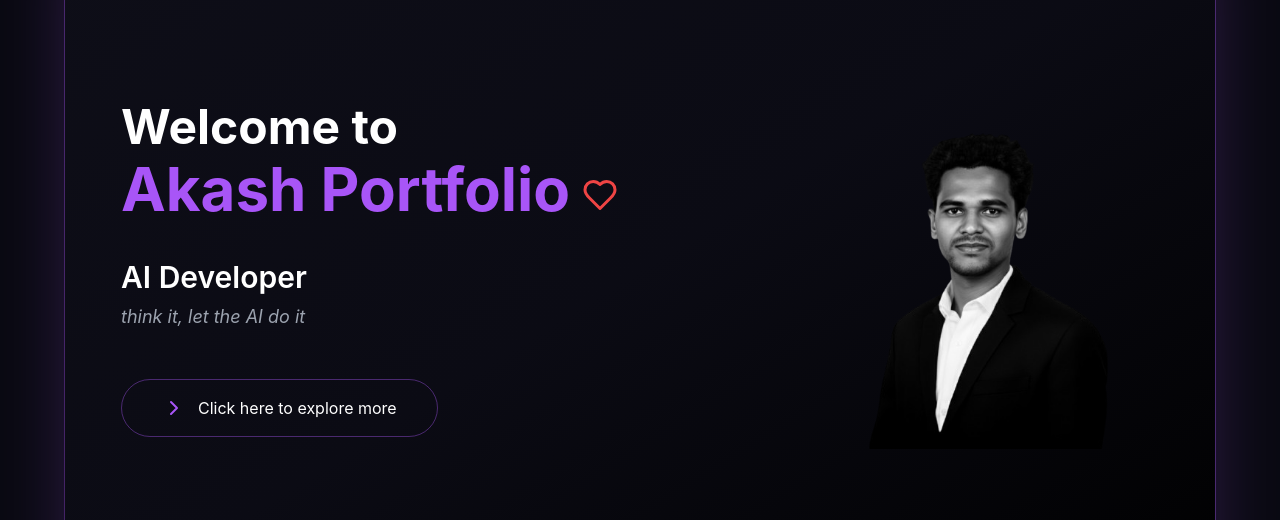
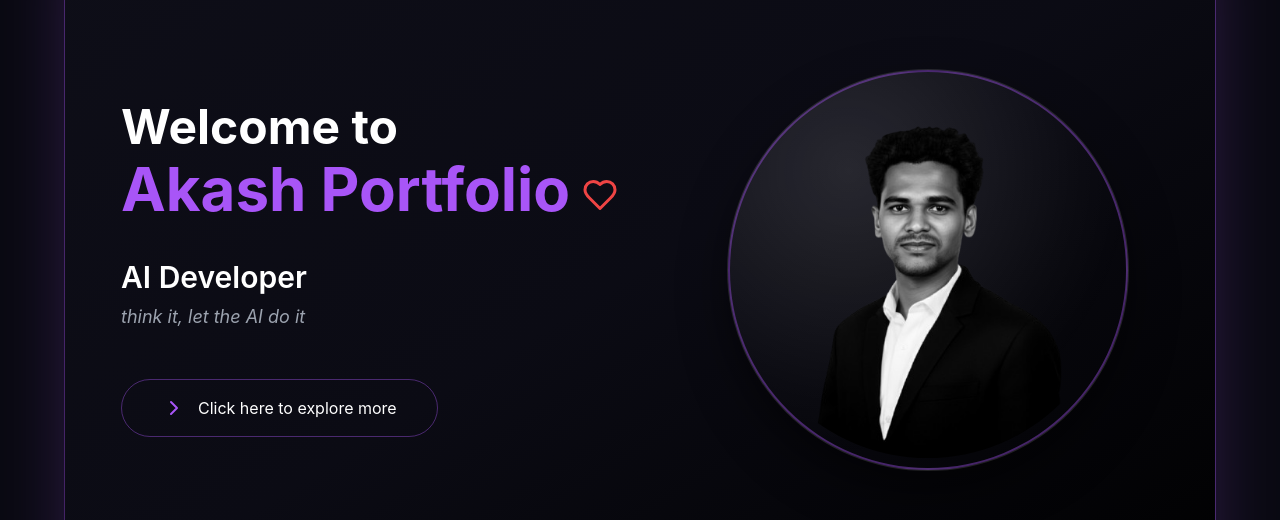
Before and after one commit to akash-BuildHub/akash-portfolio, a React (Vite) app: page / in a window 1280 px wide. Shown: the part 186-706 px from the top of the page. Built offline with nearby package versions, Linux system fonts and the light colour scheme; no server answers.

Commit message:
update all the updated things

```diff
--- a/src/components/portfolio/Hero.tsx
+++ b/src/components/portfolio/Hero.tsx
@@ -83,7 +83,8 @@ const Hero = ({ setShowTimeline }: HeroProps) => {
             </button>
           </div>
 
-          <div ref={imageRef} className="flex justify-center">
+          <div ref={imageRef} className="flex justify-center lg:-translate-x-5 lg:justify-start">
+            <div className="avatar-ring reflect-card reflect-circle w-full max-w-[320px] sm:max-w-[360px] lg:max-w-[400px]">
               <img
                 src="/akash_profile.png"
                 alt="Akash profile"
@@ -91,8 +92,9 @@ const Hero = ({ setShowTimeline }: HeroProps) => {
                 height={500}
                 loading="eager"
                 decoding="async"
-              className="w-full max-w-[300px] rounded-2xl grayscale sm:max-w-[340px] lg:max-w-[380px]"
+                className="reflect-circle aspect-square w-full object-cover grayscale"
               />
+            </div>
           </div>
         </div>
       </div>
--- a/src/index.css
+++ b/src/index.css
@@ -132,6 +132,63 @@
     @apply glass rounded-xl;
   }
 
+  /* Reusable reflection card effect */
+  .reflect-card {
+    position: relative;
+    overflow: hidden;
+    border-radius: 16px;
+    touch-action: manipulation;
+    transition:
+      transform 0.25s ease,
+      box-shadow 0.25s ease,
+      filter 0.25s ease;
+    box-shadow: 0 12px 28px rgba(0, 0, 0, 0.35);
+  }
+
+  .reflect-card::before {
+    content: "";
+    position: absolute;
+    top: -120%;
+    left: -40%;
+    width: 60%;
+    height: 300%;
+    background: linear-gradient(
+      120deg,
+      transparent 0%,
+      rgba(255, 255, 255, 0.25) 45%,
+      transparent 100%
+    );
+    transform: rotate(20deg);
+    pointer-events: none;
+    opacity: 0;
+  }
+
+  .reflect-card:hover {
+    transform: translateY(-4px) scale(1.01);
+    box-shadow: 0 18px 36px rgba(0, 0, 0, 0.45);
+  }
+
+  .reflect-card:active {
+    animation: clickReflect 320ms ease;
+  }
+
+  .reflect-card:active::before {
+    animation: sheenSwipe 320ms ease;
+  }
+
+  .reflect-circle {
+    border-radius: 9999px;
+  }
+
+  .avatar-ring {
+    border-radius: 9999px;
+    border: 2px solid rgba(168, 85, 247, 0.4);
+    padding: 0.6rem;
+    box-shadow:
+      0 0 0 1px rgba(255, 255, 255, 0.12),
+      0 20px 46px rgba(0, 0, 0, 0.5);
+    background: radial-gradient(circle at 30% 25%, rgba(255, 255, 255, 0.12), rgba(255, 255, 255, 0.02) 55%, transparent 70%);
+  }
 
 
   /* Gradient text */
@@ -202,6 +259,32 @@
   }
 }
 
+@keyframes clickReflect {
+  0% {
+    transform: scale(1);
+  }
+  40% {
+    transform: scale(0.97);
+  }
+  100% {
+    transform: scale(1);
+  }
+}
+
+@keyframes sheenSwipe {
+  0% {
+    left: -60%;
+    opacity: 0;
+  }
+  20% {
+    opacity: 1;
+  }
+  100% {
+    left: 130%;
+    opacity: 0;
+  }
+}
+
 img,
 svg {
   max-width: 100%;
```
Lines whose indentation alone changed are shown as unchanged.
